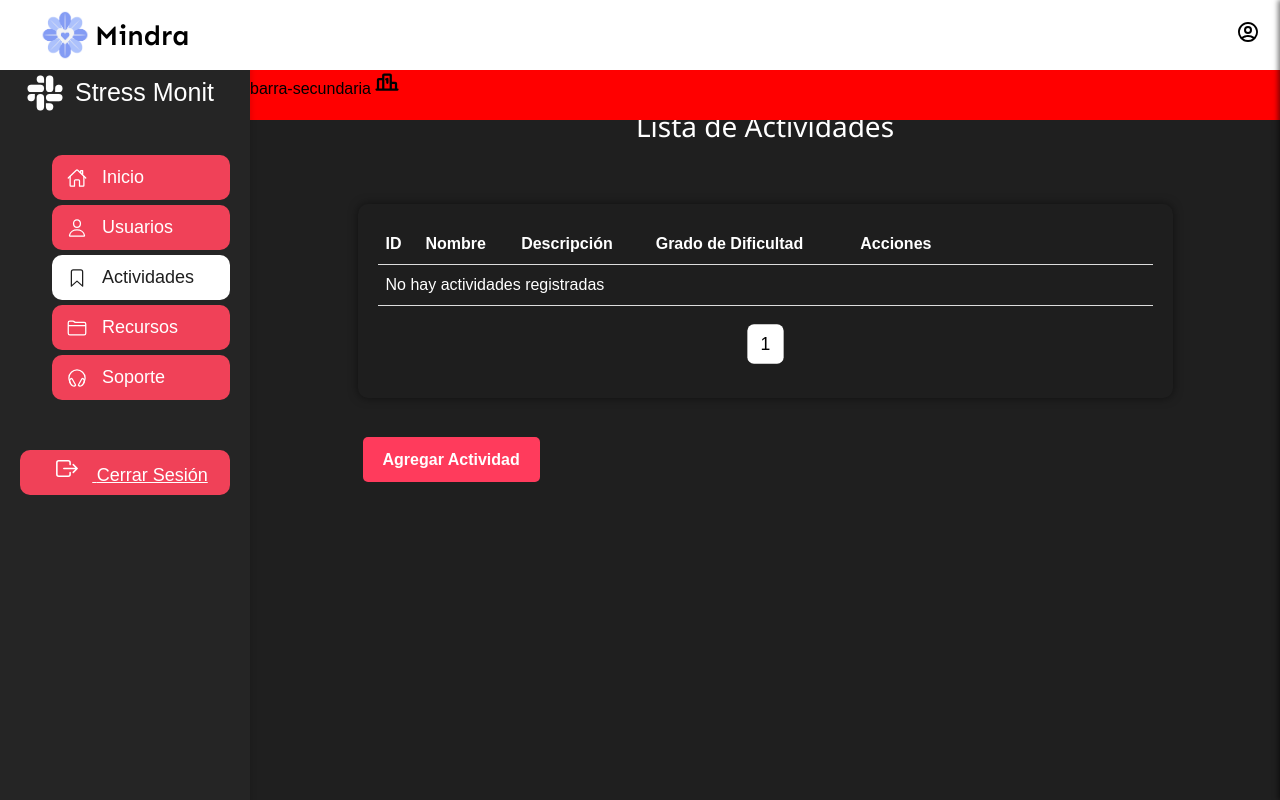
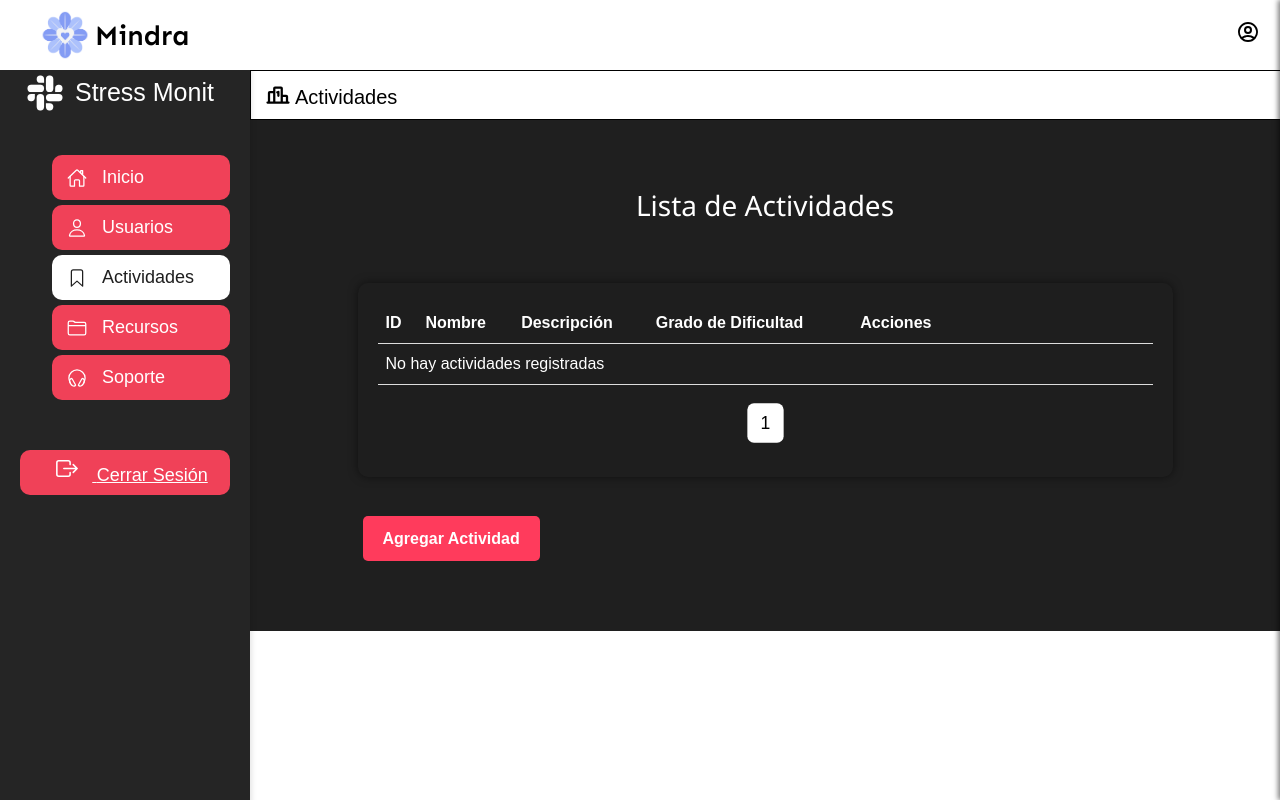
Before and after one commit to luisleon7677/-StressMonit_Project, a Flask app: page /actividades in a window 1280 px wide. Run offline with Flask 3, Linux system fonts and the light colour scheme; the visitor is signed in with stand-in values (Sample User, id 1); data that the repository does not hold is empty; some libraries are stand-ins or nearby versions.

Commit message:
cambio completo de navegacion en diseño

```diff
--- a/static/styles.css
+++ b/static/styles.css
@@ -26,7 +26,8 @@
 
 body {
     font-family: Arial, sans-serif;
-    background-color:#1f1f1f;
+    background-color:white; /*se camio el color pero no se observanc ambios, buscar otra forma*/
+    color: #1E1E1E;
     margin: 0;
     display: flex;
     justify-content: center;
@@ -393,6 +394,7 @@ th, td {
 .main-content {
     margin-top: 10px; /* Espacio entre el nombre y el contenido */
     padding: 20px;
+    padding-top: 10%;
 }
 
 
@@ -511,10 +513,23 @@ th, td {
     left: 250px;
     top: 70px;
     height: 50px;
-    background-color: red;
+    background-color: white;
     color: black;
     width: 100%;
     z-index: 180;
+}
+.barra-secundaria .nav-barra{
+    display: flex;
+    border: 1px solid black;
+    align-items: center;
+    padding-left: 15px;
+    height: 100%;
+
+}
+.barra-secundaria .nav-barra .texto{
+    font-size: 20px;
+    margin-top: 4px;
+    margin-left: 5px;
 }
 
 /*Logos*/
--- a/templates/base.html
+++ b/templates/base.html
@@ -102,21 +102,37 @@
     </div>
 
     <div class="barra-secundaria">
-      barra-secundaria
+
       {% if pagina == 'inicio'%}
-        <span class="ph--house-bold"></span>
+        <div class="nav-barra">
+          <span class="ph--house-bold"></span>
+          <span class="texto">Inicio</span>
+        </div>
+
       {% endif %}
       {% if pagina == 'usuarios'%}
-        <span class="mingcute--user-4-line"></span>
+        <div class="nav-barra">
+          <span class="mingcute--user-4-line"></span>
+          <span class="texto">Usuarios</span>
+        </div>
       {% endif %}
       {% if pagina == 'actividades'%}
-        <span class="ph--ranking-bold"></span>
+        <div class="nav-barra">
+          <span class="ph--ranking-bold"></span>
+          <span class="texto">Actividades</span>
+        </div>
       {% endif %}
       {% if pagina == 'recursos'%}
-        <span class="ph--file-magnifying-glass-bold"></span>
+        <div class="nav-barra">
+          <span class="ph--file-magnifying-glass-bold"></span>
+          <span class="texto">Recursos</span>
+        </div>
       {% endif %}
       {% if pagina == 'soporte'%}
-        <span class="mingcute--question-line"></span>
+        <div class="nav-barra">
+          <span class="mingcute--question-line"></span>
+          <span class="texto">Soporte</span>
+        </div>
       {% endif %}
 
 
```
